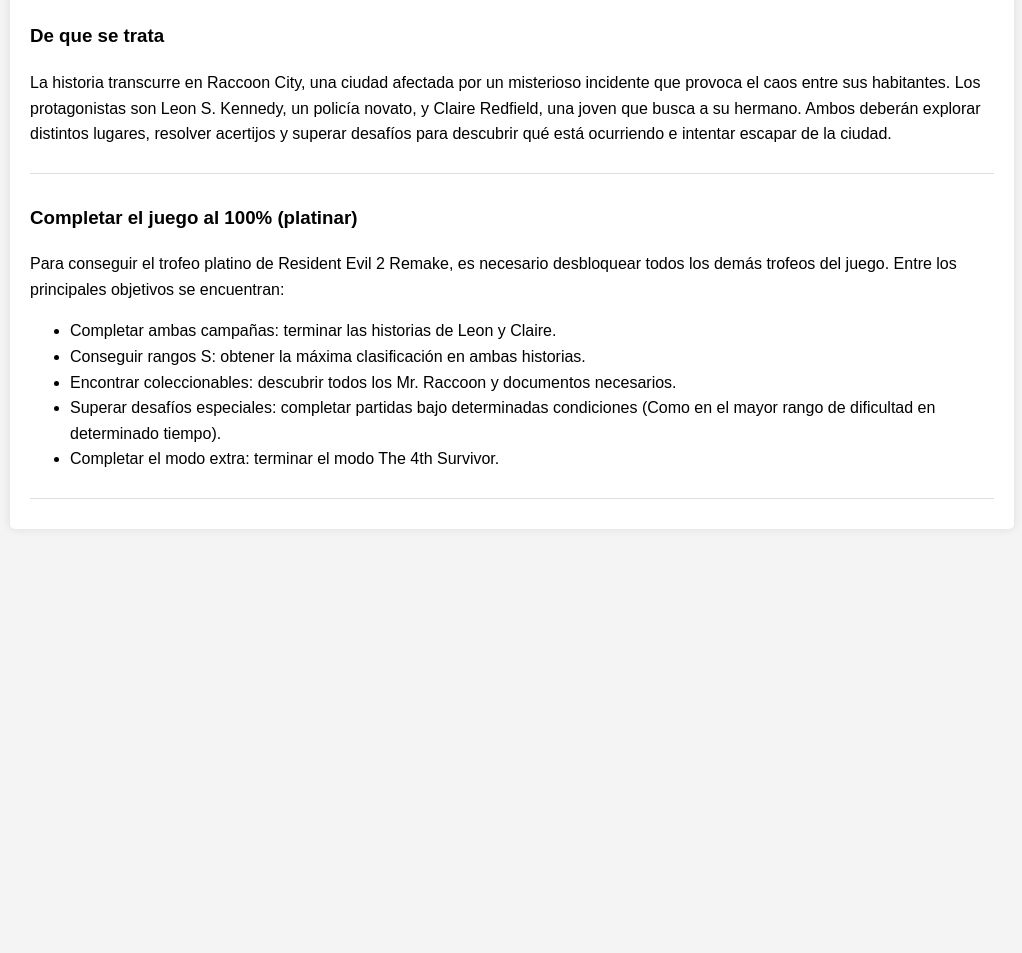
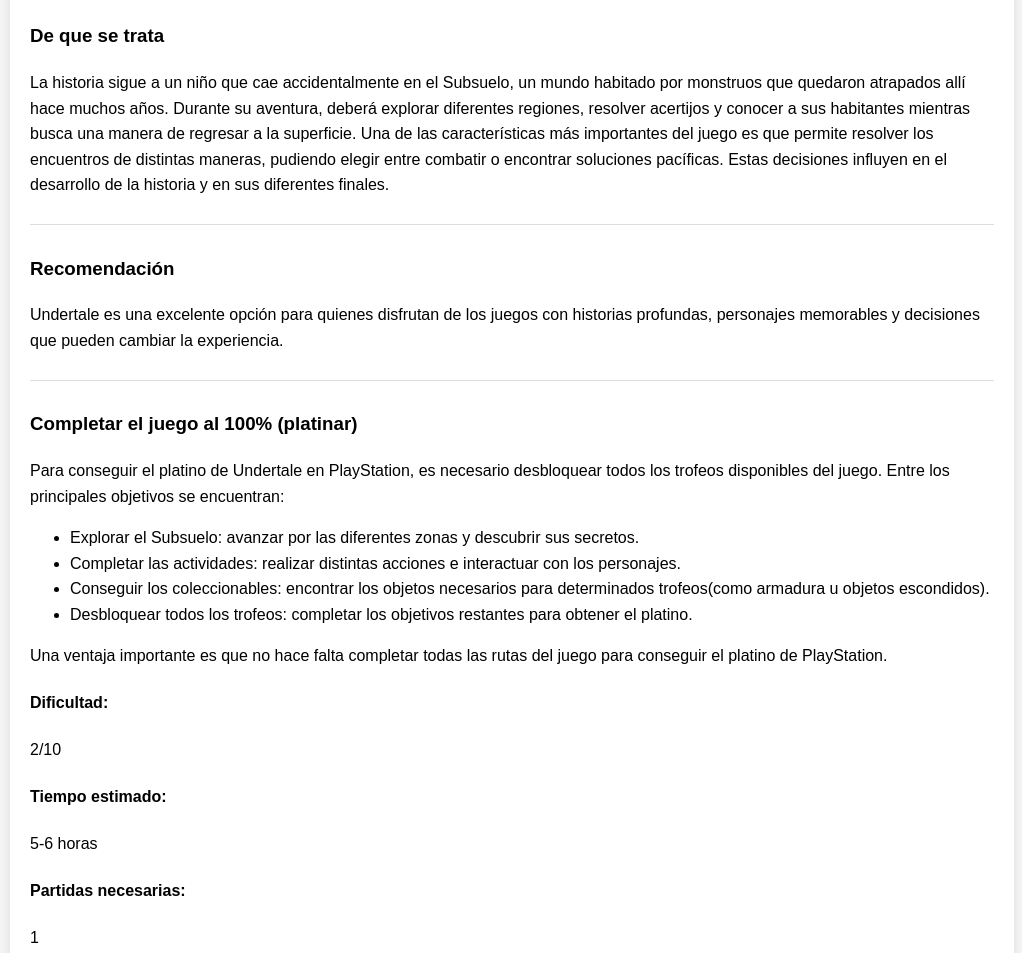
Before and after one commit to Cata49972/TP-final-Alonso-Rendo-Catalina-4toC, a plain HTML site: page undertale.html in a window 1280 px wide. Shown: the part 1419-2372 px from the top of the page, without its empty margins (0-1022 px from the left). Before the commit the page ends 1958 px from the top, so only its background shows below. Drawn offline with Linux system fonts and the light colour scheme.

Commit message:
todo lol

```diff
--- a/undertale.html
+++ b/undertale.html
@@ -27,27 +27,43 @@
 <h2>Undertale</h2>
 <section>
 <article>
-<p>Resident Evil 2 es un videojuego de terror y supervivencia desarrollado por Capcom. Su versión original se lanzó en 1998 y recibió una nueva versión (remake) en 2019, con gráficos y mecánicas modernizadas</p>
-<img src="https://image.api.playstation.com/vulcan/ap/rnd/202206/0608/9cJzlUE7sOpwvrCmOzxubniq.jpg" alt="Resident evil imagen" class="imagen2">
+<p>Undertale es un videojuego independiente (Indie) de rol (RPG), creado por Toby Fox y lanzado en 2015. Se caracteriza por sus gráficos pixel art, su música, sus personajes y una historia en la que las decisiones del jugador tienen un papel fundamental.</p>
+<img src="https://gaming-cdn.com/images/products/4986/616x353/undertale-pc-mac-juego-steam-cover.jpg?v=1716390604" alt="Undertale imagen">
 </article>
 </section>
 <section>
 <article>
     <h3>De que se trata</h3>
-    <p>La historia transcurre en Raccoon City, una ciudad afectada por un misterioso incidente que provoca el caos entre sus habitantes. Los protagonistas son Leon S. Kennedy, un policía novato, y Claire Redfield, una joven que busca a su hermano. Ambos deberán explorar distintos lugares, resolver acertijos y superar desafíos para descubrir qué está ocurriendo e intentar escapar de la ciudad.</p>
+    <p>La historia sigue a un niño que cae accidentalmente en el Subsuelo, un mundo habitado por monstruos que quedaron atrapados allí hace muchos años. Durante su aventura, deberá explorar diferentes regiones, resolver acertijos y conocer a sus habitantes mientras busca una manera de regresar a la superficie.
+    Una de las características más importantes del juego es que permite resolver los encuentros de distintas maneras, pudiendo elegir entre combatir o encontrar soluciones pacíficas. Estas decisiones influyen en el desarrollo de la historia y en sus diferentes finales.</p>
+</article>
+</section>
+<section>
+<article>
+    <h3>Recomendación</h3>
+    <p>Undertale es una excelente opción para quienes disfrutan de los juegos con historias profundas, personajes memorables y decisiones que pueden cambiar la experiencia.</p>
 </article>
 </section>
 <section>
 <article>
     <h3>Completar el juego al 100% (platinar)</h3>
-    <p>Para conseguir el trofeo platino de Resident Evil 2 Remake, es necesario desbloquear todos los demás trofeos del juego. Entre los principales objetivos se encuentran:</p>
+    <p>Para conseguir el platino de Undertale en PlayStation, es necesario desbloquear todos los trofeos disponibles del juego.
+Entre los principales objetivos se encuentran:</p>
     <ul>
-      <li>Completar ambas campañas: terminar las historias de Leon y Claire.</li>
-      <li>Conseguir rangos S: obtener la máxima clasificación en ambas historias.</li>
-      <li>Encontrar coleccionables: descubrir todos los Mr. Raccoon y documentos necesarios.</li>
-      <li>Superar desafíos especiales: completar partidas bajo determinadas condiciones (Como en el mayor rango de dificultad en determinado tiempo).</li>
-      <li>Completar el modo extra: terminar el modo The 4th Survivor.</li>
+      <li>Explorar el Subsuelo: avanzar por las diferentes zonas y descubrir sus secretos.</li>
+      <li>Completar las actividades: realizar distintas acciones e interactuar con los personajes.</li>
+      <li>Conseguir los coleccionables: encontrar los objetos necesarios para determinados trofeos(como armadura u objetos escondidos).</li>
+      <li>Desbloquear todos los trofeos: completar los objetivos restantes para obtener el platino.</li>
     </ul>
+    <p>Una ventaja importante es que no hace falta completar todas las rutas del juego para conseguir el platino de PlayStation.</p>
+    <h4>Dificultad:</h4>
+    <p>2/10</p>
+    <h4>Tiempo estimado:</h4>
+    <p>5-6 horas</p>
+    <h4>Partidas necesarias:</h4>
+    <p>1</p>
+    <img src="https://gaming-cdn.com/images/products/4986/616x353/undertale-pc-mac-juego-steam-cover.jpg?v=1716390604" alt="Undertale imagen">
+    <p>Undertale es una excelente opción para quienes buscan conseguir un platino fácil y relativamente rápido. Es ideal para jugadores que recién empiezan a coleccionar trofeos y quieren disfrutar de una historia memorable sin tener que superar desafíos demasiado complicados.</p>
 </article>
 </section>
 </main>
```
Also changed, not shown: ResidentEvil2.html (+15 -1 lines), index.html (+1 -2 lines).
